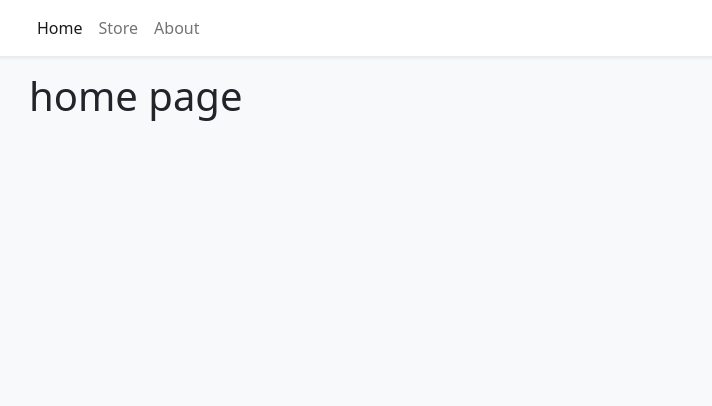
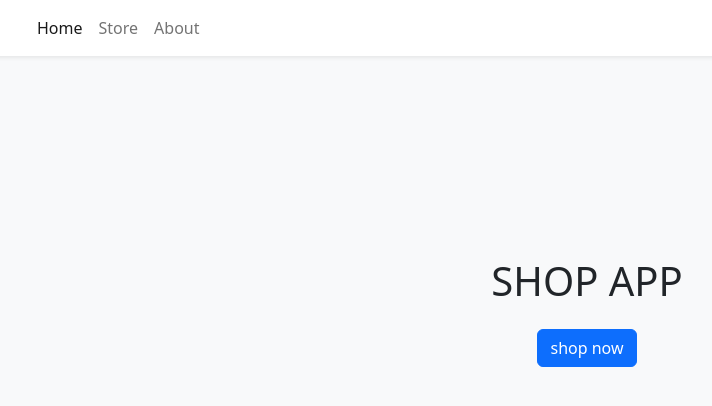
Before and after one commit to denisgershovich/shopping-system, a React (Vite) app: page / in a window 1280 px wide. Shown: the top 406 px of the page, without its empty margins (53-765 px from the left). Built offline with nearby package versions, Linux system fonts and the light colour scheme.

Commit message:
add homepage style and content

```diff
--- a/index.html
+++ b/index.html
@@ -6,8 +6,8 @@
     <meta name="viewport" content="width=device-width, initial-scale=1.0" />
     <title>Shopping-App</title>
   </head>
-  <body class="bg-light">
-    <div id="root"></div>
+  <body class="bg-light" >
+    <div id="root" ></div>
     <script type="module" src="/src/main.tsx"></script>
   </body>
 </html>
--- a/src/pages/Home.tsx
+++ b/src/pages/Home.tsx
@@ -1,6 +1,23 @@
+import { Container, Button, Row, Col } from "react-bootstrap"
+import { Link } from 'react-router-dom'
+const Home = () => {
+    return <Container
+        style={{ height: '60vh', width: '100%' }}
+    >
+        <Container className="d-flex flex-column justify-content-center align-items-center "
+            style={{ height: '100%', width: '100%' }}
+        >
+            <Row className="mb-3">
+                <Col><h1>SHOP APP</h1></Col>
+            </Row>
+            <Row>
+                <Col>
+                    <Button><Link to='/store' style={{ color: 'white', textDecoration: 'none' }}>shop now</Link></Button>
+                </Col>
+            </Row>
+        </Container>
+    </Container>
 
-const Home = () => {
-    return <h1>home page</h1>
 }
 
 export default Home
```
